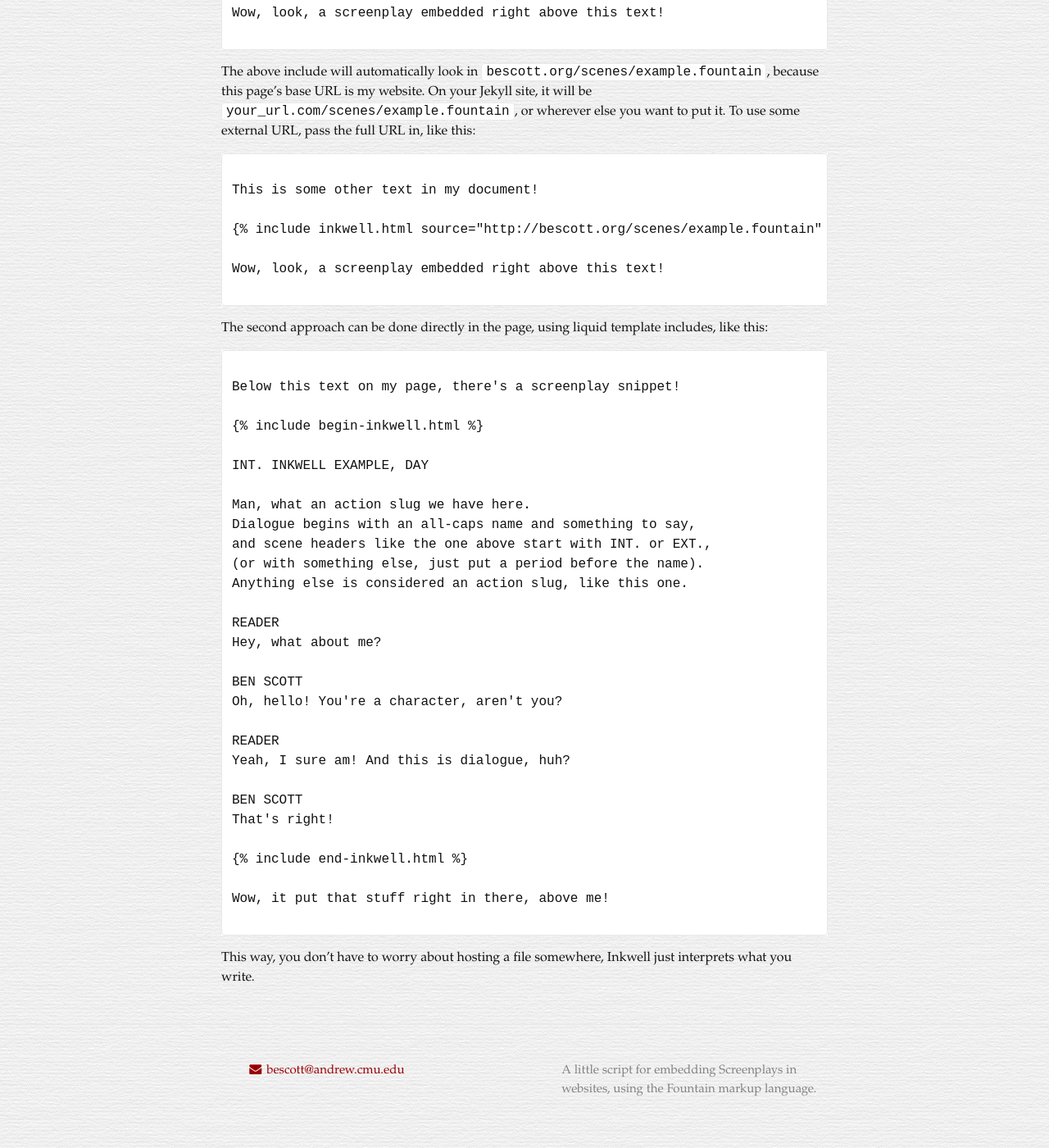
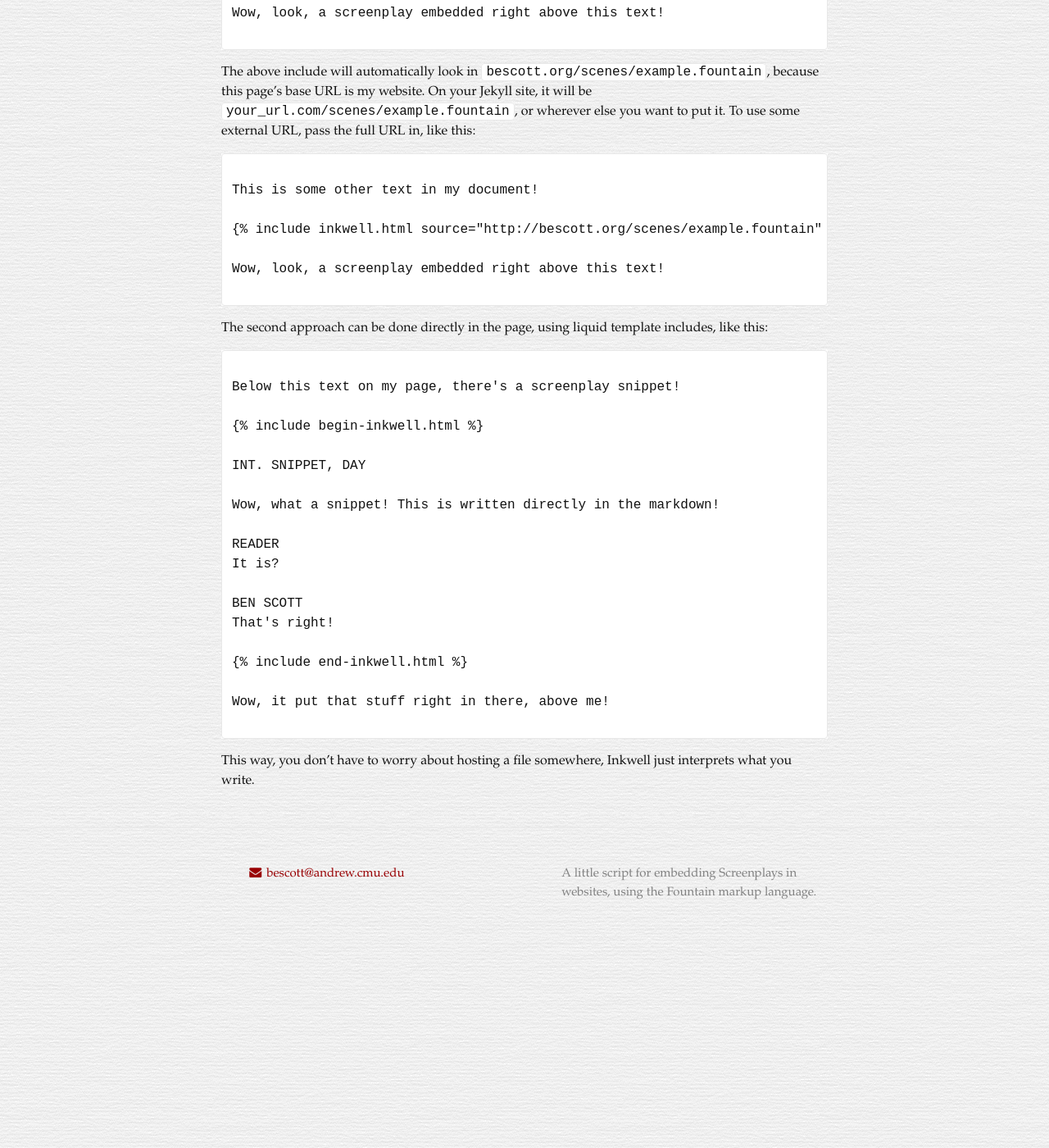
Before and after one commit to evan-erdos/inkwell, a Jekyll site: the page built from about.md, in a window 1280 px wide and 1400 px high, scrolled down 1086 px. Shown: the whole window at 82% size. Built offline with Jekyll 4.4.1, drawn with Linux system fonts in a browser that asks for light colours; nearby versions of some CDN libraries.

Commit message:
example consistency

```diff
--- a/about.md
+++ b/about.md
@@ -90,22 +90,12 @@ Below this text on my page, there's a screenplay snippet!
 
 {% include begin-inkwell.html %}
 
-INT. INKWELL EXAMPLE, DAY
+INT. SNIPPET, DAY
 
-Man, what an action slug we have here.
-Dialogue begins with an all-caps name and something to say,
-and scene headers like the one above start with INT. or EXT.,
-(or with something else, just put a period before the name).
-Anything else is considered an action slug, like this one.
+Wow, what a snippet! This is written directly in the markdown!
 
 READER
-Hey, what about me?
-
-BEN SCOTT
-Oh, hello! You're a character, aren't you?
-
-READER
-Yeah, I sure am! And this is dialogue, huh?
+It is?
 
 BEN SCOTT
 That's right!
```
Also changed, not shown: index.md (+1 -0 lines).
